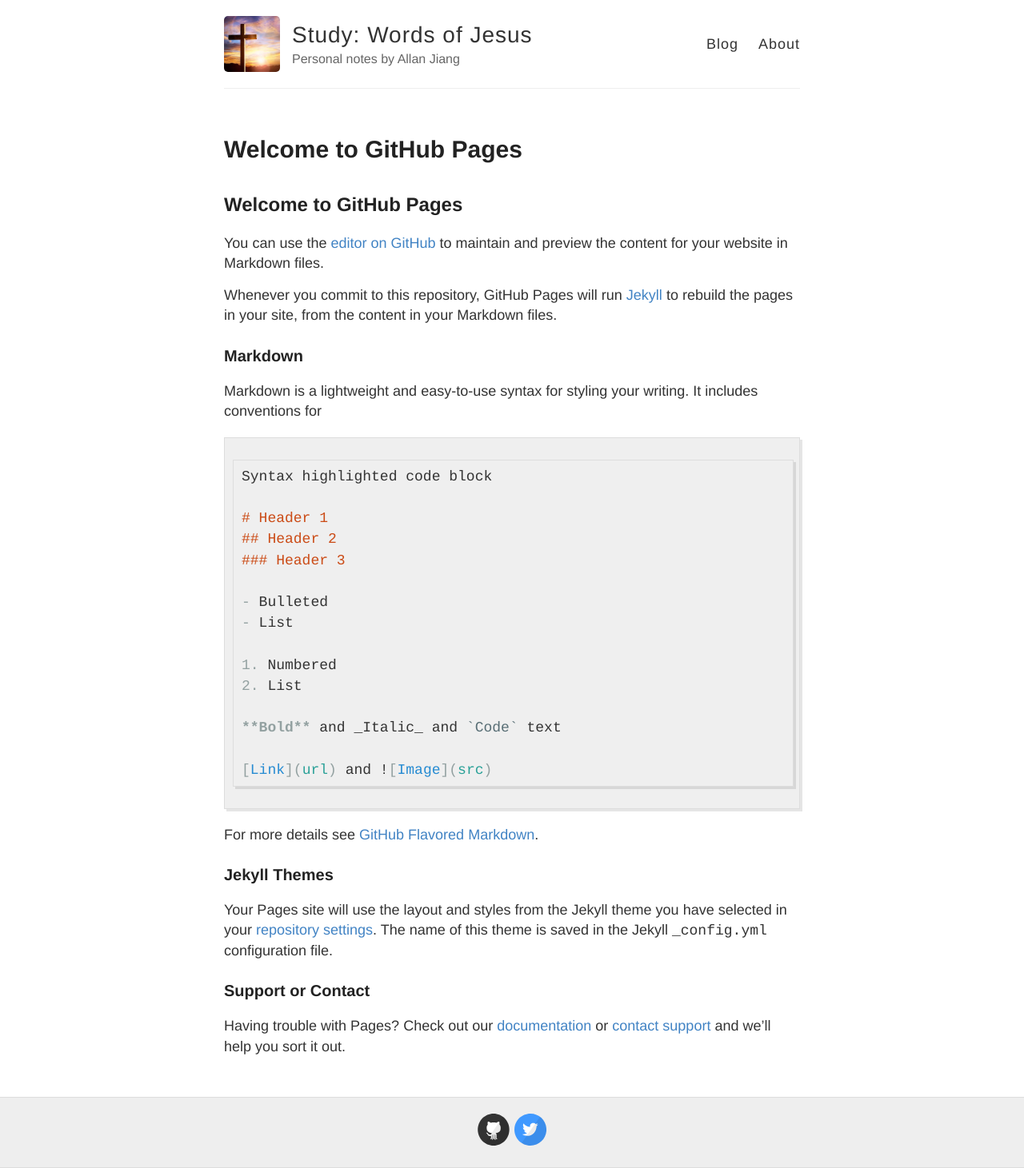
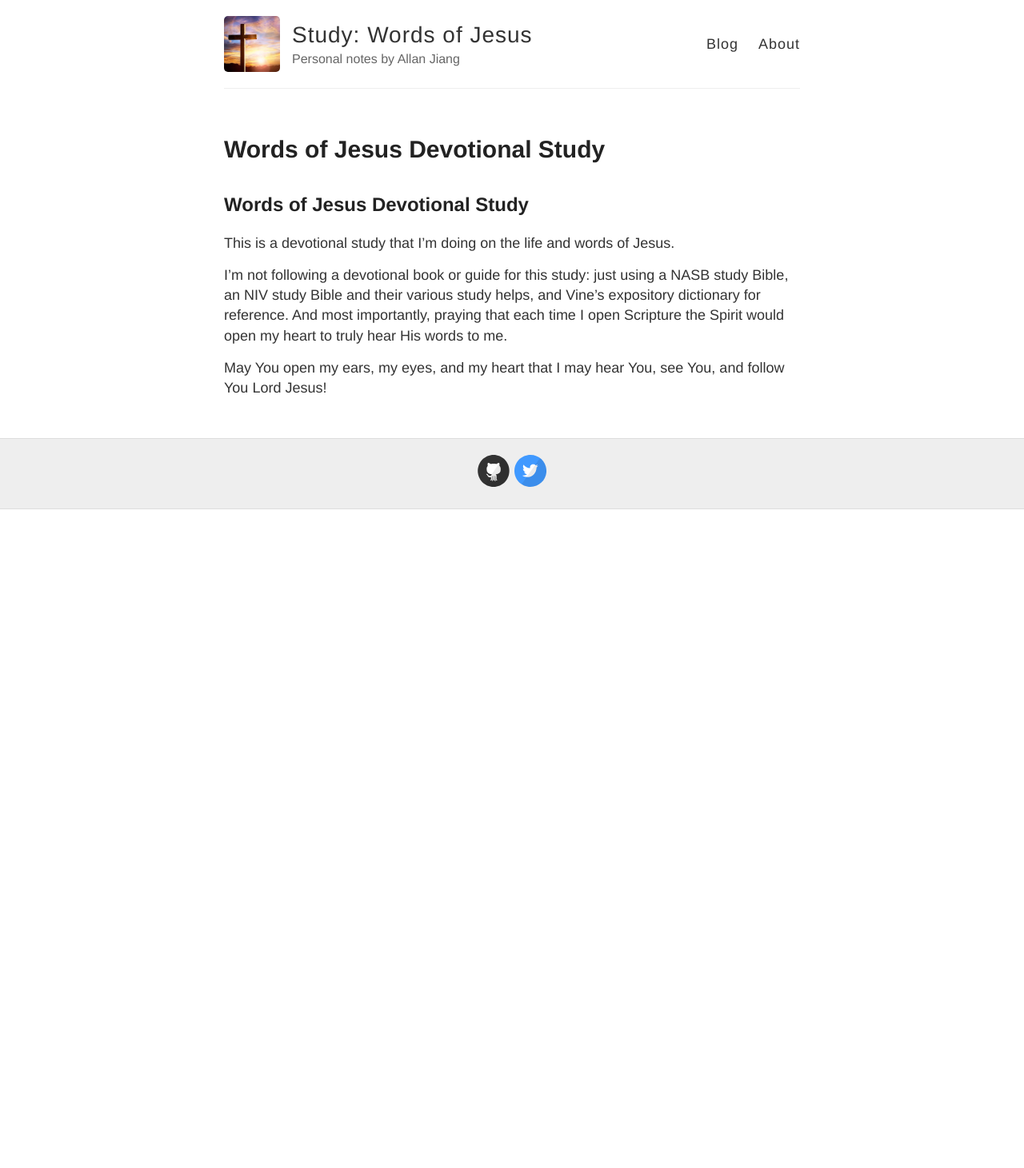
Before and after one commit to jiangts/words-of-jesus, a Jekyll site: the page built from index.md, in a window 1280 px wide. Shown: the whole page at 80% size. Built offline with Jekyll 4.4.1, drawn with Linux system fonts in a browser that asks for light colours; our own code applies the rules of GitHub Pages for plain Markdown files; after the commit the page ends 900 px from its top, so only the background shows below that.

Commit message:
update outer pages

````diff
--- a/index.md
+++ b/index.md
@@ -1,37 +1,17 @@
-## Welcome to GitHub Pages
+## Words of Jesus Devotional Study
 
-You can use the [editor on GitHub](https://github.com/jiangts/words-of-jesus/edit/gh-pages/index.md) to maintain and preview the content for your website in Markdown files.
+This is a devotional study that I'm doing on the life and words of Jesus.
 
-Whenever you commit to this repository, GitHub Pages will run [Jekyll](https://jekyllrb.com/) to rebuild the pages in your site, from the content in your Markdown files.
+I'm not following a devotional book or guide for this study: just using a NASB study Bible, an NIV study Bible and their various study helps, and Vine's expository dictionary for reference. And most importantly, praying that each time I open Scripture the Spirit would open my heart to truly hear His words to me.
 
-### Markdown
 
-Markdown is a lightweight and easy-to-use syntax for styling your writing. It includes conventions for
 
-```markdown
-Syntax highlighted code block
-
-# Header 1
-## Header 2
-### Header 3
-
-- Bulleted
-- List
-
-1. Numbered
-2. List
-
-**Bold** and _Italic_ and `Code` text
-
-[Link](url) and ![Image](src)
-```
-
-For more details see [GitHub Flavored Markdown](https://guides.github.com/features/mastering-markdown/).
-
-### Jekyll Themes
-
-Your Pages site will use the layout and styles from the Jekyll theme you have selected in your [repository settings](https://github.com/jiangts/words-of-jesus/settings). The name of this theme is saved in the Jekyll `_config.yml` configuration file.
-
-### Support or Contact
-
-Having trouble with Pages? Check out our [documentation](https://docs.github.com/categories/github-pages-basics/) or [contact support](https://github.com/contact) and we’ll help you sort it out.
+>  May You open
+> 	my ears,
+> 	my eyes,
+> 	and my heart
+> that I may
+> 	hear You,
+> 	see You,
+> 	and follow You
+> Lord Jesus!
````
Also changed, not shown: about.md (+16 -5 lines).
